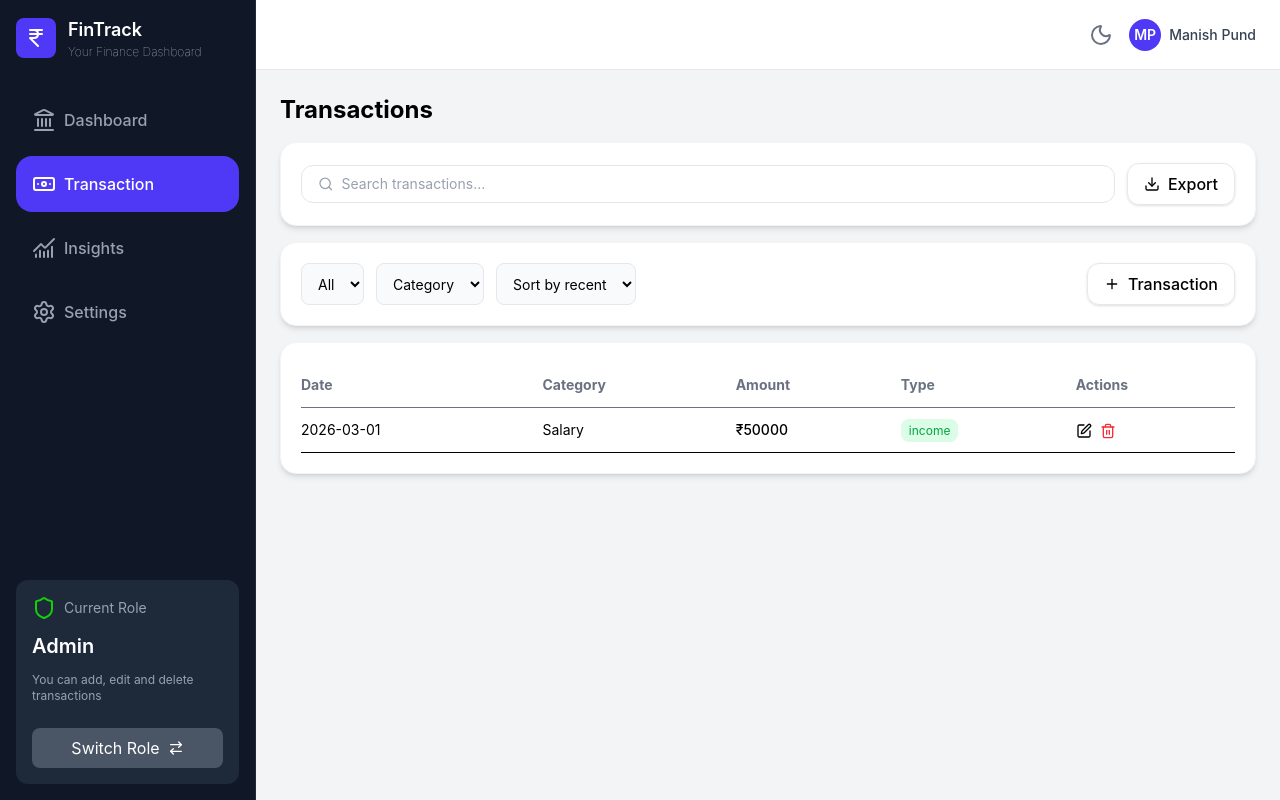
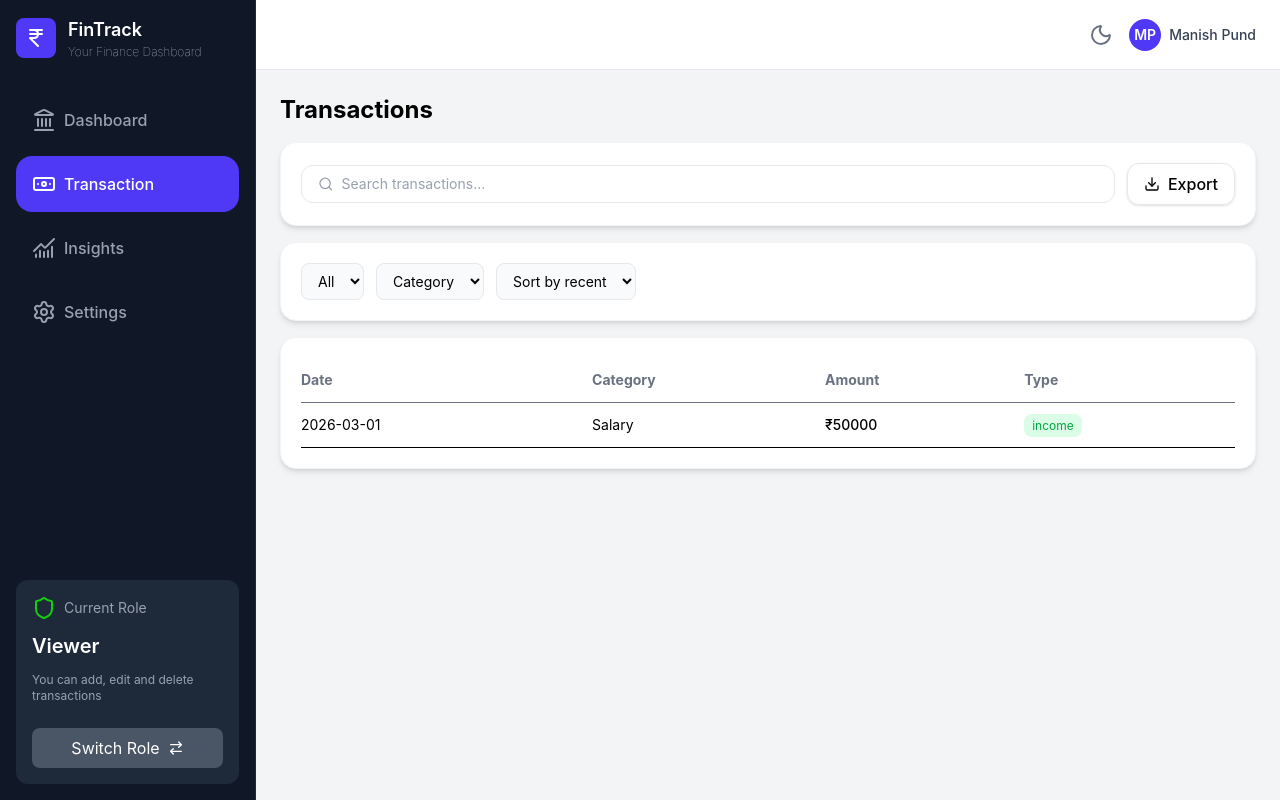
Before and after one commit to ManishPund/finance-dashboard, a React (Vite) app: page /transaction in a window 1280 px wide. Built offline with nearby package versions, Linux system fonts and the light colour scheme; the HTML template or start-up script is replaced by a standard one.

Commit message:
feat: update sidebar and topbar to use redux state for sidebar toggle and role management

```diff
--- a/src/App.jsx
+++ b/src/App.jsx
@@ -9,8 +9,8 @@ import { useEffect, useState } from "react";
 import { useSelector } from "react-redux";
 
 const App = () => {
-  const [sidebarToggle, setSidebarToggle] = useState(false);
   const darkMode = useSelector((state) => state.ui.darkMode);
+  const sidebarOpen = useSelector((state) => state.ui.sidebarOpen);
 
   useEffect(() => {
     document.documentElement.classList.toggle("dark", darkMode);
@@ -23,22 +23,22 @@ const App = () => {
         <div className="flex h-screen bg-gray-100 dark:bg-gray-800">
           {/* Sidebar */}
           <div
-            className={`fixed top-0 left-0 z-50 h-full transform bg-gray-900 transition-transform duration-300 md:block ${sidebarToggle ? "translate-x-0" : "-translate-x-full"} w-full md:w-64 md:translate-x-0`}
+            className={`fixed top-0 left-0 z-50 h-full transform bg-gray-900 transition-transform duration-300 md:block ${sidebarOpen ? "translate-x-0" : "-translate-x-full"} w-full md:w-64 md:translate-x-0`}
           >
-            <Sidebar setSidebarToggle={setSidebarToggle} />
+            <Sidebar />
           </div>
 
           {/* Overlay */}
-          {sidebarToggle && (
+          {sidebarOpen && (
             <div
               className="fixed inset-0 z-40 bg-black/40 md:hidden"
-              onClick={() => setSidebarToggle(false)}
+              onClick={() => dispatch(toggleSidebar())}
             />
           )}
 
           {/* Main Content */}
           <div className="flex flex-1 flex-col md:ml-64">
-            <Topbar setSidebarToggle={setSidebarToggle} />
+            <Topbar />
 
             <div className="flex-1 overflow-y-auto p-6">
               <Routes>
--- a/src/components/layout/Sidebar.jsx
+++ b/src/components/layout/Sidebar.jsx
@@ -8,9 +8,17 @@ import {
   Shield,
   X,
 } from "lucide-react";
+import { useDispatch, useSelector } from "react-redux";
 import { Link, NavLink } from "react-router-dom";
+import { setRole, toggleSidebar } from "../../redux/slices/uiSlice";
 
-const Sidebar = ({ setSidebarToggle }) => {
+const Sidebar = () => {
+  const role = useSelector((state) => state.ui.role);
+  const dispatch = useDispatch();
+
+  const handleRole = () => {
+    dispatch(setRole(role === "Viewer" ? "Admin" : "Viewer"));
+  };
   return (
     <div className="flex h-screen flex-col overflow-y-auto border-r border-gray-800 bg-gray-900 p-4 text-gray-400">
       <div className="flex items-center justify-between">
@@ -32,7 +40,7 @@ const Sidebar = ({ setSidebarToggle }) => {
         </Link>
         <div
           className="mb-8 block md:hidden"
-          onClick={() => setSidebarToggle((prev) => !prev)}
+          onClick={() => dispatch(toggleSidebar())}
         >
           <X />
         </div>
@@ -104,12 +112,15 @@ const Sidebar = ({ setSidebarToggle }) => {
           <p className="flex items-center gap-2 text-sm text-gray-400">
             <Shield color="#13D00C" /> Current Role
           </p>
-          <h2 className="text-xl font-semibold text-white">Admin</h2>
+          <h2 className="text-xl font-semibold text-white">{role}</h2>
           <p className="text-xs text-gray-400">
             You can add, edit and delete transactions
           </p>
 
-          <button className="mt-3 flex w-full cursor-pointer items-center justify-center gap-2 rounded-lg bg-gray-600 py-2 text-white transition hover:bg-indigo-500">
+          <button
+            className="mt-3 flex w-full cursor-pointer items-center justify-center gap-2 rounded-lg bg-gray-600 py-2 text-white transition hover:bg-indigo-500"
+            onClick={handleRole}
+          >
             <span>Switch Role</span> <ArrowRightLeft size={16} />
           </button>
         </div>
--- a/src/components/layout/Topbar.jsx
+++ b/src/components/layout/Topbar.jsx
@@ -1,9 +1,9 @@
-import { Bell, IndianRupee, Menu, Moon, Sun } from "lucide-react";
+import { IndianRupee, Menu, Moon, Sun } from "lucide-react";
 import { useDispatch, useSelector } from "react-redux";
-import { toggleDarkMode } from "../../redux/slices/uiSlice";
+import { toggleDarkMode, toggleSidebar } from "../../redux/slices/uiSlice";
 import { Link } from "react-router-dom";
 
-const Topbar = ({ setSidebarToggle }) => {
+const Topbar = () => {
   const dispatch = useDispatch();
   const darkMode = useSelector((state) => state.ui.darkMode);
 
@@ -50,7 +50,7 @@ const Topbar = ({ setSidebarToggle }) => {
 
         <div
           className="block md:hidden dark:text-gray-100"
-          onClick={() => setSidebarToggle(true)}
+          onClick={() => dispatch(toggleSidebar())}
         >
           <Menu />
         </div>
--- a/src/components/transaction/Filters.jsx
+++ b/src/components/transaction/Filters.jsx
@@ -1,6 +1,8 @@
 import { Download, Plus, Search } from "lucide-react";
+import { useSelector } from "react-redux";
 
 const Filters = ({ setToggleForm }) => {
+  const role = useSelector((state) => state.ui.role);
   return (
     <>
       <div className="my-4 flex flex-col gap-3 rounded-2xl border border-gray-100 bg-white p-4 shadow-md md:flex-row md:items-center md:justify-between md:p-5 dark:border-gray-800 dark:bg-gray-700">
@@ -23,7 +25,7 @@ const Filters = ({ setToggleForm }) => {
 
       {/* Filters */}
       <div className="my-4 flex flex-col flex-wrap justify-between gap-3 rounded-2xl border border-gray-100 bg-white p-4 shadow-md md:flex-row md:p-5 dark:border-gray-800 dark:bg-gray-700">
-        <div className="flex gap-3">
+        <div className="flex gap-3 flex-wrap">
           <select className="flex-1 rounded-lg border border-gray-200 bg-gray-50 px-3 py-2 text-sm outline-none focus:ring-2 focus:ring-indigo-500 dark:border-gray-800 dark:bg-gray-600 dark:text-gray-200">
             <option>All</option>
           </select>
@@ -36,6 +38,7 @@ const Filters = ({ setToggleForm }) => {
             <option>Sort by recent</option>
           </select>
         </div>
+        {role === "Admin" && (
           <div>
             <button
               className="flex w-full cursor-pointer items-center justify-center gap-2 rounded-xl border border-gray-200 px-4 py-2 font-medium shadow-sm transition-all duration-200 hover:bg-indigo-600 hover:text-white hover:shadow-md md:w-auto dark:border-gray-800 dark:text-gray-200 dark:hover:shadow-gray-400"
@@ -45,6 +48,7 @@ const Filters = ({ setToggleForm }) => {
               Transaction
             </button>
           </div>
+        )}
       </div>
     </>
   );
--- a/src/components/transaction/TransactionTable.jsx
+++ b/src/components/transaction/TransactionTable.jsx
@@ -5,6 +5,7 @@ import { useSelector } from "react-redux";
 const TransactionTable = () => {
   const [pageNo, setPageNo] = useState(1);
   const transactions = useSelector((state) => state.transactions.transactions);
+  const role = useSelector((state) => state.ui.role);
 
   return (
     <div className="rounded-2xl border border-gray-100 bg-white p-5 shadow-md dark:border-gray-800 dark:bg-gray-700">
@@ -17,7 +18,7 @@ const TransactionTable = () => {
               <th className="py-3">Category</th>
               <th className="py-3">Amount</th>
               <th className="py-3">Type</th>
-              <th className="py-3">Actions</th>
+              {role === "Admin" && <th className="py-3">Actions</th>}
             </tr>
           </thead>
 
@@ -37,6 +38,7 @@ const TransactionTable = () => {
                     {t.type}
                   </span>
                 </td>
+                {role === "Admin" && (
                   <td>
                     <Edit size={16} className="mr-2 inline cursor-pointer" />
                     <Trash2
@@ -44,6 +46,7 @@ const TransactionTable = () => {
                       className="inline cursor-pointer text-red-500 dark:text-red-400"
                     />
                   </td>
+                )}
               </tr>
             ))}
           </tbody>
@@ -73,7 +76,7 @@ const TransactionTable = () => {
                 {t.type}
               </span>
             </div>
-
+            {role === "Admin" && (
               <div className="mt-3 flex gap-3">
                 <Edit
                   size={16}
@@ -84,6 +87,7 @@ const TransactionTable = () => {
                   className="cursor-pointer text-red-500 dark:text-red-400"
                 />
               </div>
+            )}
           </div>
         ))}
       </div>
--- a/src/pages/Transaction.jsx
+++ b/src/pages/Transaction.jsx
@@ -4,10 +4,13 @@ import TransactionTable from "../components/transaction/TransactionTable";
 import TransactionForm from "../components/transaction/TransactionForm";
 
 const Transaction = () => {
+
   const [toggleForm, setToggleForm] = useState(false);
   return (
     <>
-      <h1 className="mb-1 text-2xl font-bold dark:text-gray-100">Transactions</h1>
+      <h1 className="mb-1 text-2xl font-bold dark:text-gray-100">
+        Transactions
+      </h1>
       <div className="static">
         <Filters setToggleForm={setToggleForm} />
         <TransactionTable />
--- a/src/redux/slices/uiSlice.js
+++ b/src/redux/slices/uiSlice.js
@@ -2,7 +2,7 @@ import { createSlice } from "@reduxjs/toolkit";
 
 const initialState = {
   sidebarOpen: false,
-  role: "viewer",
+  role: "Viewer",
   darkMode: JSON.parse(localStorage.getItem("darkMode")) ?? false,
 };
 
```
Lines whose indentation alone changed are shown as unchanged.
